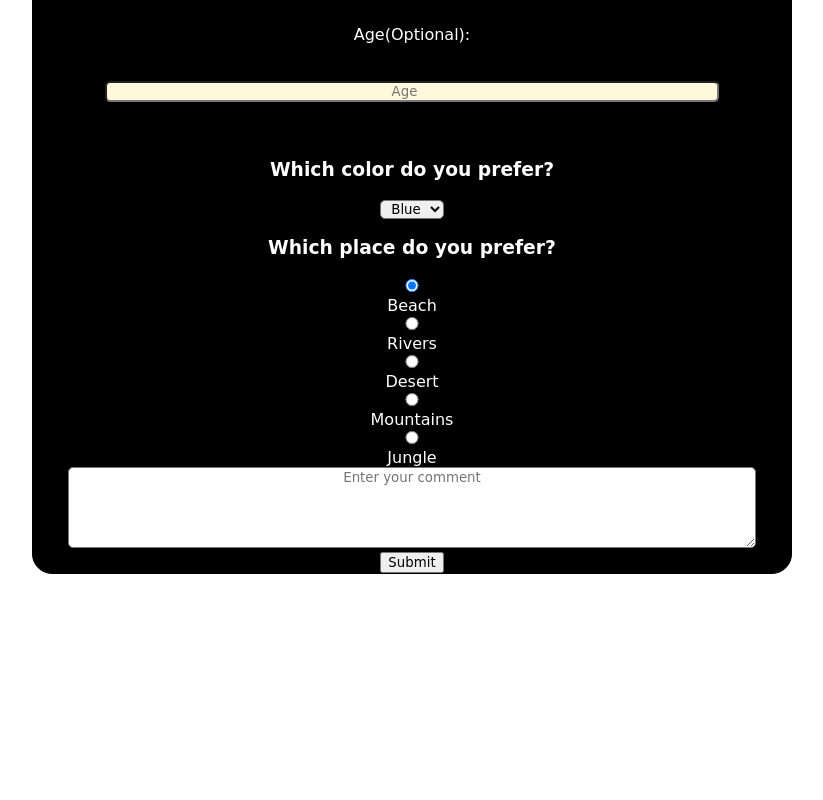
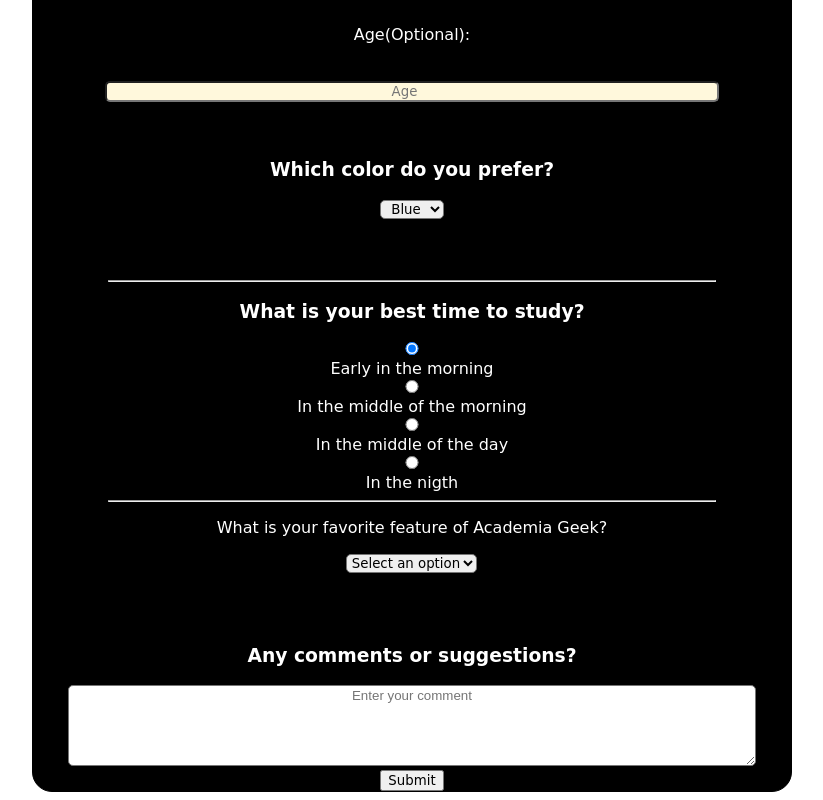
Before and after one commit to juansesu3/formulario-de-encuesta, a plain HTML site: page index.html in a window 1280 px wide. Shown: the part 334-1134 px from the top of the page, without its empty margins (228-1051 px from the left). Before the commit the page ends 916 px from the top, so only its background shows below. Drawn offline with Linux system fonts and the light colour scheme; a web font is replaced by a local one.

Commit message:
mejoras al formulario

```diff
--- a/index.html
+++ b/index.html
@@ -12,10 +12,8 @@
     <center>
       <div class="container">
         <header>
-          <h1 id="title" class="text-center">SIGN IN</h1>
-          <p id="description">
-            Welcome to the survey
-          </p>
+          <h1 id="title" class="text-center">WELCOME TO THE SURVEY FORM</h1>
+          <p id="description">answer the survey</p>
         </header>
         <form id="survey-form">
           <div class="from-group">
@@ -42,7 +40,7 @@
           </div>
           <div class="from-group">
             <label id="number-label" for="number"
-              >Age<span class="clue">(Optional):    </span></label
+              >Age<span class="clue">(Optional): </span></label
             >
             <input
               id="number"
@@ -58,43 +56,88 @@
           <div class="form-group">
             <h3>Which color do you prefer?</h3>
             <select id="dropdown" name="role" class="form-control" required>
-              <option id="blue"  value="blue">Blue</option>
+              <option id="blue" value="blue">Blue</option>
               <option id="green" value="green">Green</option>
-              <option id="grey"  value="grey">Grey</option>
+              <option id="grey" value="grey">Grey</option>
               <option id="yellow" value="yellow">Yellow</option>
               <option id="black" value="black">Black</option>
-              <option  id="violet" value="violet">Violet</option>
+              <option id="violet" value="violet">Violet</option>
             </select>
           </div>
+          <hr>
           <div id="radio">
+            <h3>What is your best time to study?</h3>
             <div>
-            <h3>Which place do you prefer?</h3>
-            <input class="check-box" type="radio" id="beach" name="drone" value="huey" checked />
-            <label >Beach</label>
+              <input
+                class="check-box"
+                type="radio"
+                id="beach"
+                name="drone"
+                value="huey"
+                checked
+              />
+              <label>Early in the morning</label>
             </div>
             <div>
-            <input  class="check-box" type="radio" id="rivers" name="drone" value="dewey" />
-            <label >Rivers</label>
+              <input
+                class="check-box"
+                type="radio"
+                id="rivers"
+                name="drone"
+                value="dewey"
+              />
+              <label>In the middle of the morning</label>
             </div>
             <div>
-            <input  class="check-box" type="radio" id="desert" name="drone" value="louie" />
-            <label >Desert</label>
+              <input
+                class="check-box"
+                type="radio"
+                id="desert"
+                name="drone"
+                value="louie"
+              />
+              <label>In the middle of the day</label>
             </div>
             <div>
-            <input   class="check-box" type="radio" id="cave" name="drone" value="louie" />
-            <label >Mountains</label>
+              <input
+                class="check-box"
+                type="radio"
+                id="cave"
+                name="drone"
+                value="louie"
+              />
+
+              <label>In the nigth</label>
             </div>
             <div>
-            <input  class="check-box" type="radio" id="Jungle" name="drone" value="louie" />
-            <label>Jungle</label>
+              <hr>
+              <div class="form-group">
+                <p>
+                  What is your favorite feature of Academia Geek?
+                </p>
+                <select id="most-like" name="mostLike" class="form-control" required>
+                  <option disabled selected value>Select an option</option>
+                  <option value="challenges">Challenges</option>
+                  <option value="projects">Projects</option>
+                  <option value="community">Community</option>
+                  <option value="openSource">Open Source</option>
+                </select>
               </div>
-        </div>
-          <div>
-
-
-          <textarea name="" id="" cols="30" rows="5" placeholder="Enter your comment"></textarea>
+              <h3>Any comments or suggestions?</h3>
+          <textarea
+            name=""
+            id=""
+            cols="30"
+            rows="5"
+            placeholder="Enter your comment"
+          ></textarea>
           <div class="form-group">
-            <button type="submit" id="submit" class="submit-button" onclick="saveData()">
+            <button
+              type="submit"
+              id="submit"
+              class="submit-button"
+              onclick="saveData()"
+            >
               Submit
             </button>
           </div>
--- a/styles/styles.css
+++ b/styles/styles.css
@@ -84,3 +84,13 @@ button:hover{
     background-color: rgb(248, 37, 0);
     color: black;
 }
+select{
+    margin-bottom: 7%;
+}
+hr{
+    width: 80%;
+}
+textarea{
+    font-family: Arial, Helvetica, sans-serif;
+    color: rgb(255, 0, 0);
+}
```
Lines whose indentation alone changed are shown as unchanged.
